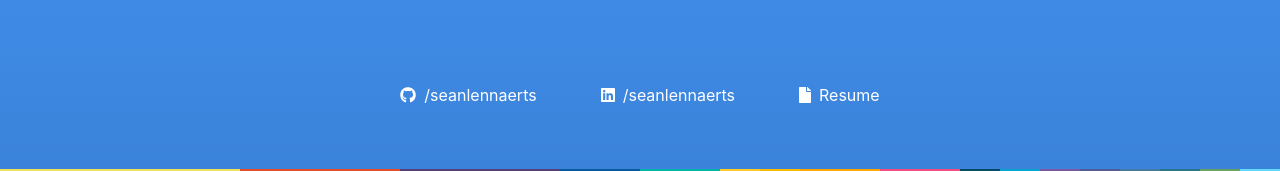
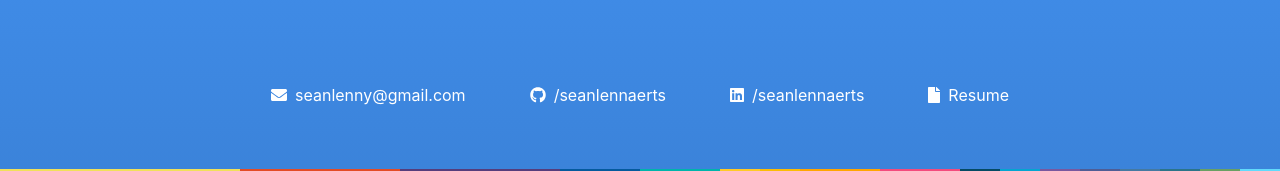
Before and after one commit to seanlennaerts/portfolio, a React (Create React App) app: page / in a window 1280 px wide. Shown: the part 167-338 px from the top of the page. Built offline with nearby package versions, Linux system fonts and the light colour scheme.

Commit message:
added email

```diff
--- a/src/App.js
+++ b/src/App.js
@@ -6,9 +6,9 @@ import colors from './colors.json';
 import { library } from '@fortawesome/fontawesome-svg-core';
 import { FontAwesomeIcon } from '@fortawesome/react-fontawesome';
 import { faGithub, faLinkedin } from '@fortawesome/free-brands-svg-icons';
-import { faFile } from '@fortawesome/free-solid-svg-icons';
+import { faEnvelope, faFile } from '@fortawesome/free-solid-svg-icons';
 
-library.add(faGithub, faLinkedin, faFile);
+library.add(faEnvelope, faGithub, faLinkedin, faFile);
 var mobile = false;
 
 //https://api.gfycat.com/v1/gfycats/
@@ -202,6 +202,13 @@ class App extends Component {
           <h1>Sean Lennaerts</h1>
           <div className="socials">
             <Social
+              link='mailto:seanlenny@gmail.com'
+              prefix='fas'
+              icon='envelope'
+              text='seanlenny@gmail.com'
+              newTab
+            />
+            <Social
               link='https://github.com/seanlennaerts'
               prefix='fab'
               icon='github'
```
